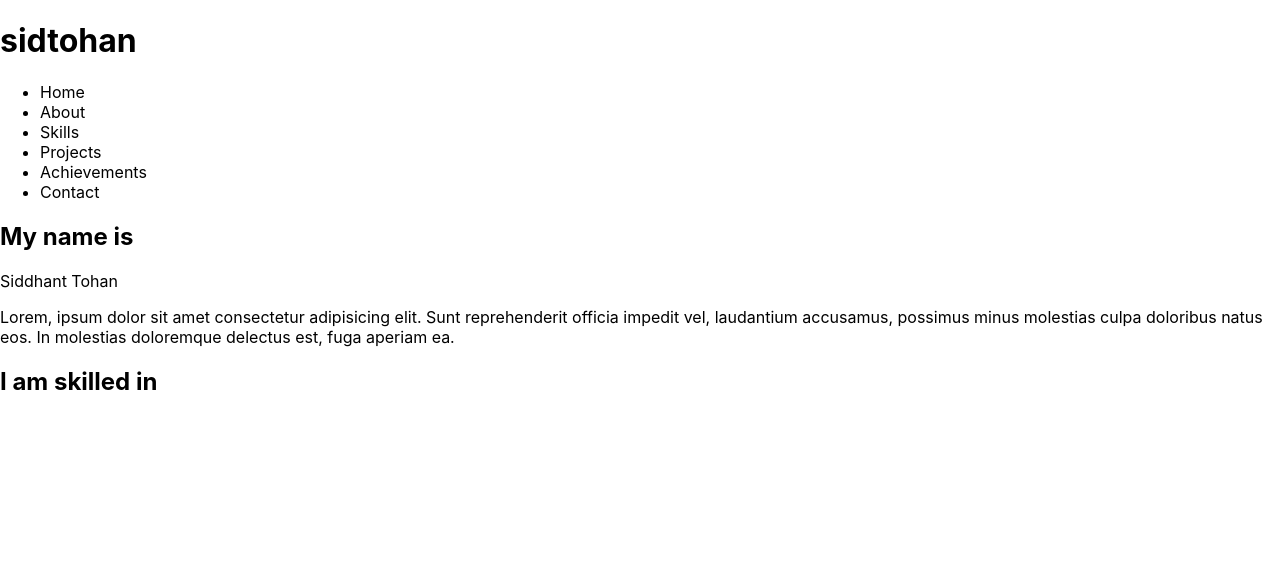
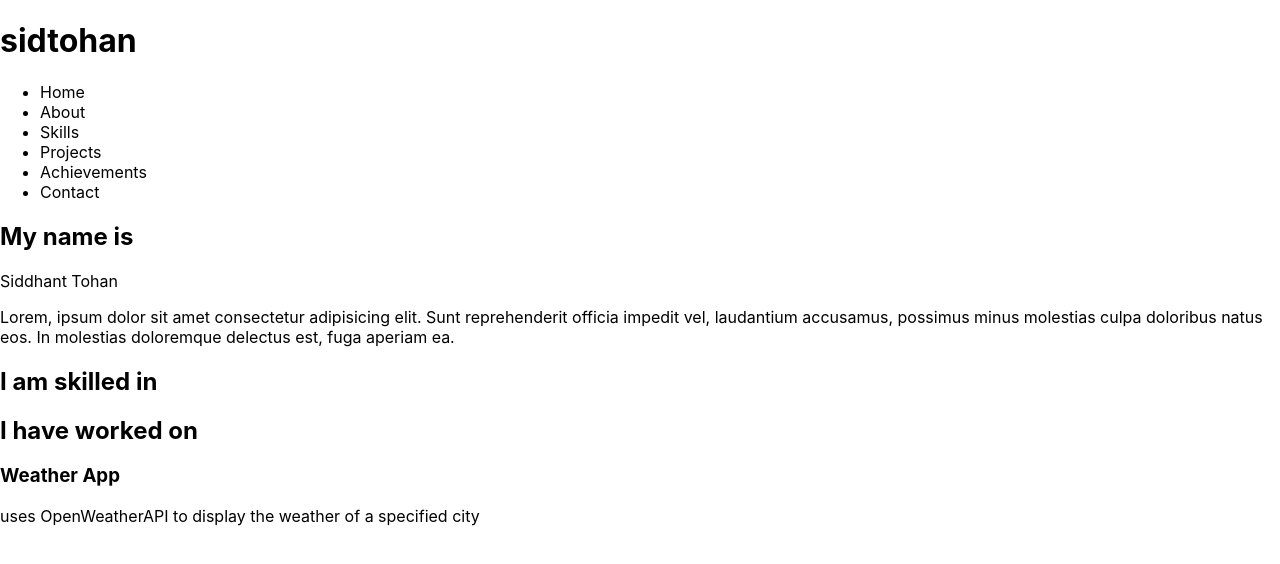
Before and after one commit to sidtohan/sidtohan.github.io, a React (Create React App) app: page / in a window 1280 px wide. Shown: the top 564 px of the page. Built offline with nearby package versions, Linux system fonts and the light colour scheme.

Commit message:
Added logic for the projects section

```diff
--- a/src/App.js
+++ b/src/App.js
@@ -66,13 +66,21 @@ const App = () => {
     },
   ];
 
+  // Projects
+  const projects = [
+    {
+      projectName: "Weather App",
+      projectDesc:
+        "uses OpenWeatherAPI to display the weather of a specified city",
+    },
+  ];
   return (
     <>
       <Header sections={sections} name={uname} />
       <Welcome pic={pic} />
       <About aboutMe={aboutMe} name={fname} />
       <Skills skills={skills} />
-      <Projects />
+      <Projects projects={projects} />
       <Achievements />
       <Contact />
     </>
--- a/src/Components/Projects.js
+++ b/src/Components/Projects.js
@@ -1,7 +1,29 @@
-import React from 'react';
+import React from "react";
 
-const Projects = () => {
-    return <section className="projects"></section>
-}
+const ProjectElement = ({ projectName, projectDesc }) => {
+  return (
+    <div className="project-element">
+      <h3 className="project-element-heading">{projectName}</h3>
+      <p className="project-element-text">{projectDesc}</p>
+    </div>
+  );
+};
+
+const Projects = ({ projects }) => {
+  return (
+    <section className="projects">
+      <h2 className="section-heading">I have worked on</h2>
+      <div className="project-element-holder">
+        {projects.map((project) => (
+          <ProjectElement
+            key={project.projectName}
+            projectName={project.projectName}
+            projectDesc={project.projectDesc}
+          />
+        ))}
+      </div>
+    </section>
+  );
+};
 
 export default Projects;
```
